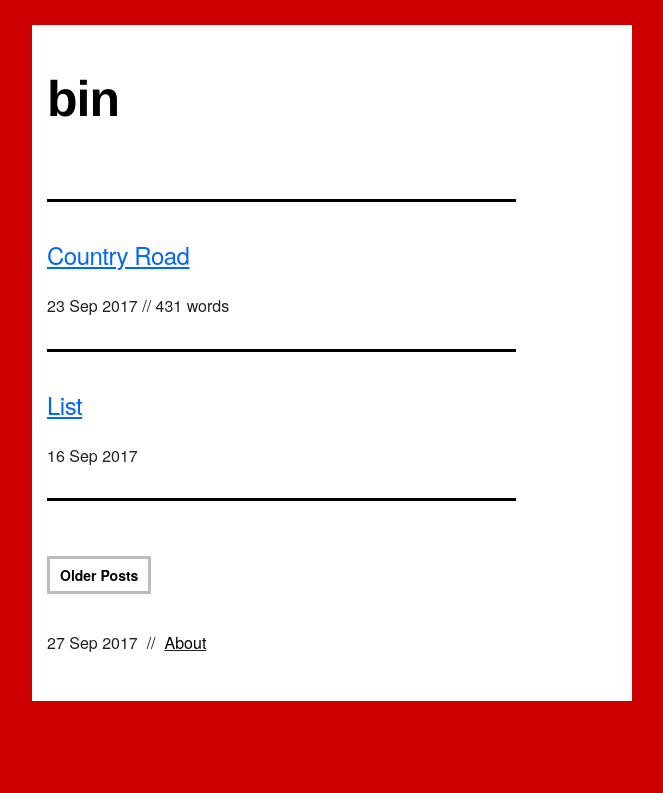
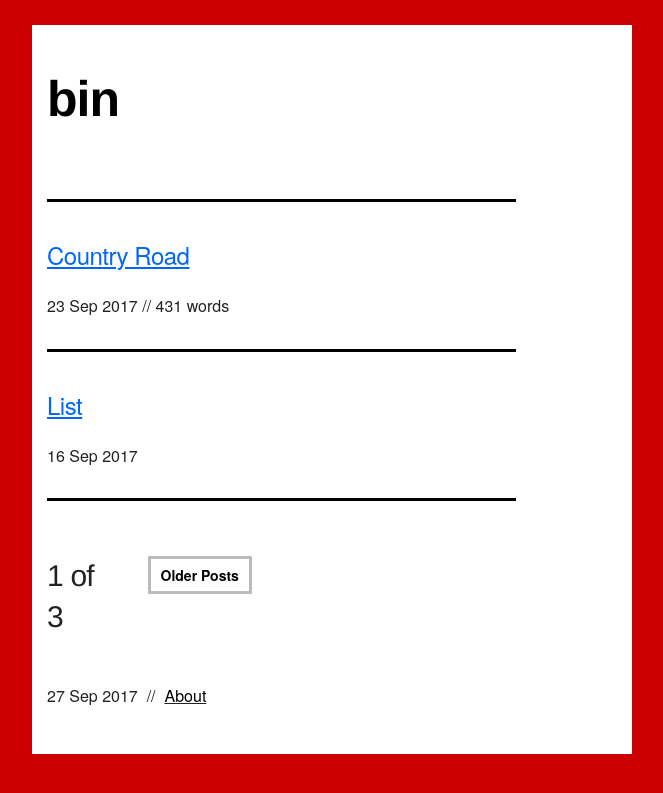
Before and after one commit to mt-trash/mt-trash.github.io, a Jekyll site: the page built from index.html, in a window 1280 px wide. Shown: the top 793 px of the page, without its empty margins (308-971 px from the left). Built offline with Jekyll 4.4.1, drawn with Linux system fonts in a browser that asks for light colours; the list of posts is cut into pages by our own code.

Commit message:
add page count

```diff
--- a/index.html
+++ b/index.html
@@ -19,6 +19,9 @@ title: Empty Trash
   </div>
 </div>
 <div class="row">
+  <div class="two columns" style="margin-bottom: 1%">
+  <h4>{{ paginator.page }} of {{ paginator.total_pages }}</h4>
+  </div>
   <div class="eight columns" style="margin-bottom: 1%">
   {% if paginator.next_page %}
     <a class="button" href="{{ paginator.next_page_path }}">Older Posts</a>
```
